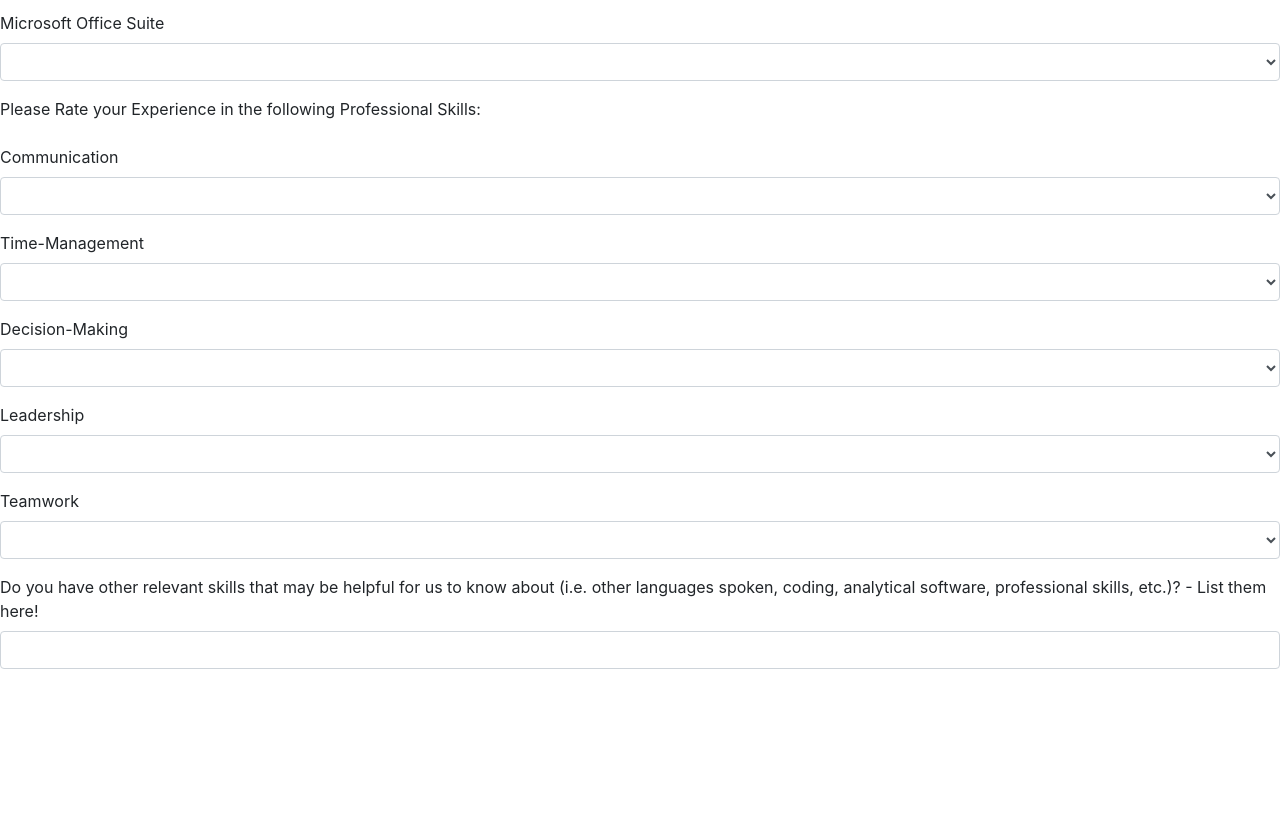
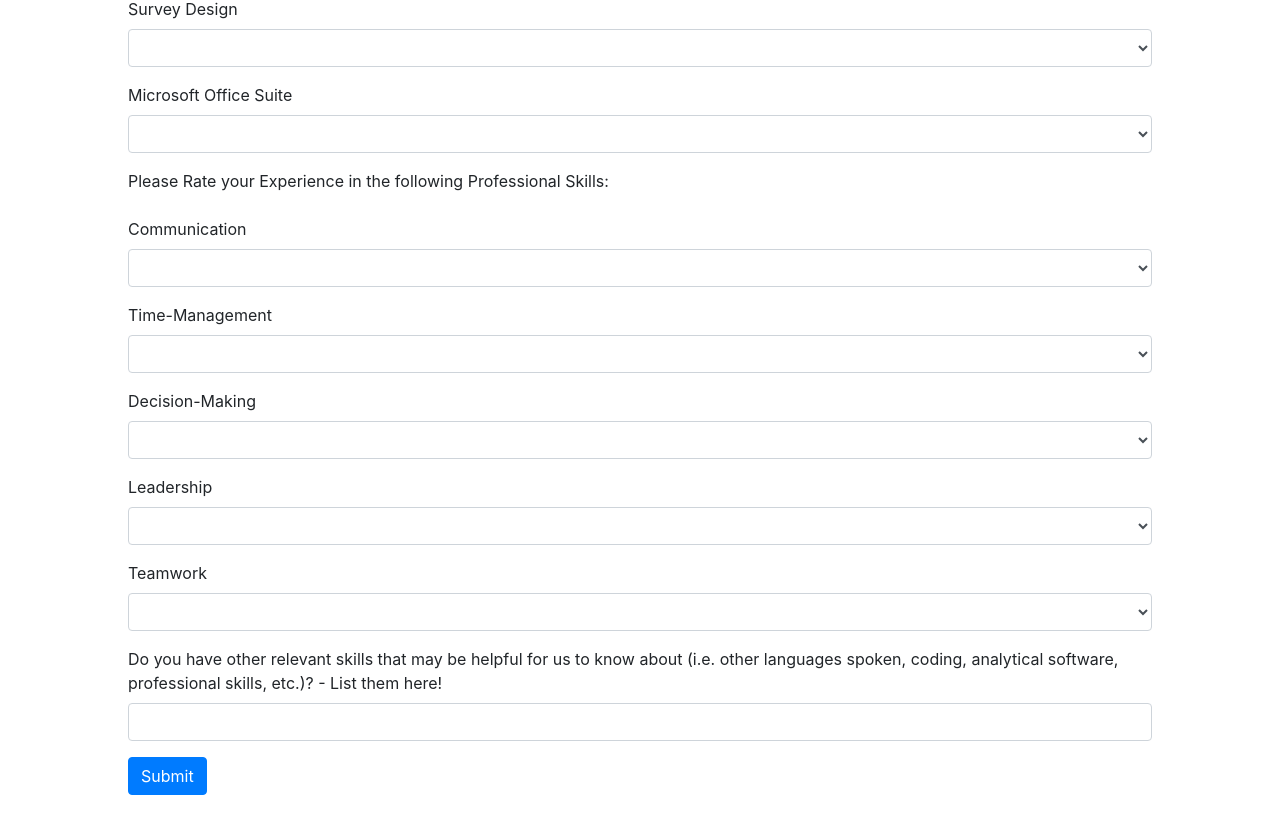
Before and after one commit to armankhondker/EE-364D-Senior-Design, a React (Create React App) app in the folder my-app/: page /studentform in a window 1280 px wide. Shown: the part 3787-4606 px from the top of the page. Before the commit the page ends 4472 px from the top, so only its background shows below. Built offline with nearby package versions, Linux system fonts and the light colour scheme.

Commit message:
Added submit button to student form. Added CSS for student form and added breaks so it doesn't cut off.

```diff
--- a/my-app/src/App.css
+++ b/my-app/src/App.css
@@ -23,3 +23,9 @@
 .App-link {
   color: #09d3ac;
 }
+
+.form {
+  min-width: 80vw;
+  max-width: 80vw;
+  margin-left: 10vw;
+}
--- a/my-app/src/pages/StudentForm.js
+++ b/my-app/src/pages/StudentForm.js
@@ -1,12 +1,18 @@
 import Form from 'react-bootstrap/Form';
+import Button from 'react-bootstrap/Button';
 import React, { Component } from 'react';
 import Col from 'react-bootstrap/Form';
+import '../App.css';
 
 
 class StudentForm extends Component {
 
 	render() {
 		return (
+		    <div className="form">
+                <br/>
+                <br/>
+                <br/>
             <Form>
 
            <Form.Group controlId="nameInput">
@@ -663,8 +669,12 @@
                 <Form.Label>Do you have other relevant skills that may be helpful for us to know about (i.e. other languages spoken, coding, analytical software, professional skills, etc.)? - List them here!</Form.Label>
                 <Form.Control type="profList"/>
                 </Form.Group>
-
+            <Button variant="primary" type="submit">
+                Submit
+            </Button>
             </Form>
+                <br/>
+            </div>
 
         );
             }
```
